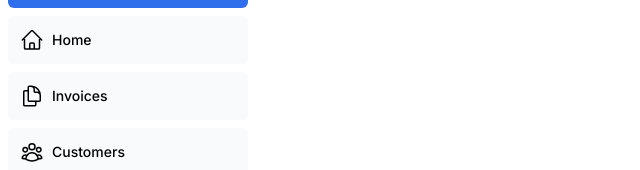
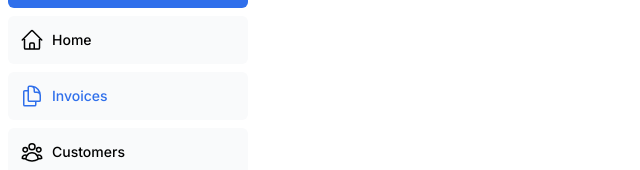
Before and after one commit to crewsbd/WDD43, a Next.js app in the folder Assignments/W02/nextjs-dashboard/: page /dashboard/invoices in a window 1280 px wide. Shown: the part 168-338 px from the top of the page, without its empty margins (0-640 px from the left). Built offline with nearby package versions, Linux system fonts and the light colour scheme; a web font is replaced by a local one.

Commit message:
Ch 5 Navigating Between Pages

```diff
--- a/Assignments/W02/nextjs-dashboard/app/ui/dashboard/nav-links.tsx
+++ b/Assignments/W02/nextjs-dashboard/app/ui/dashboard/nav-links.tsx
@@ -1,8 +1,13 @@
+'use client';
+
 import {
   UserGroupIcon,
   HomeIcon,
   DocumentDuplicateIcon,
 } from '@heroicons/react/24/outline';
+import Link from 'next/link';
+import { usePathname } from 'next/navigation';
+import clsx from 'clsx';
 
 // Map of links to display in the side navigation.
 // Depending on the size of the application, this would be stored in a database.
@@ -17,19 +22,26 @@
 ];
 
 export default function NavLinks() {
+  const pathname = usePathname();
   return (
+    // <div>SHUT UP</div>
     <>
       {links.map((link) => {
         const LinkIcon = link.icon;
         return (
-          <a
+          <Link
             key={link.name}
             href={link.href}
-            className="flex h-[48px] grow items-center justify-center gap-2 rounded-md bg-gray-50 p-3 text-sm font-medium hover:bg-sky-100 hover:text-blue-600 md:flex-none md:justify-start md:p-2 md:px-3"
+            className={clsx(
+              "flex h-[48px] grow items-center justify-center gap-2 rounded-md bg-gray-50 p-3 text-sm font-medium hover:bg-sky-100 hover:text-blue-600 md:flex-none md:justify-start md:p-2 md:px-3",
+              {
+                "big-sky-100 text-blue-600": pathname === link.href,
+              }
+            )}
           >
             <LinkIcon className="w-6" />
             <p className="hidden md:block">{link.name}</p>
-          </a>
+          </Link>
         );
       })}
     </>
```
